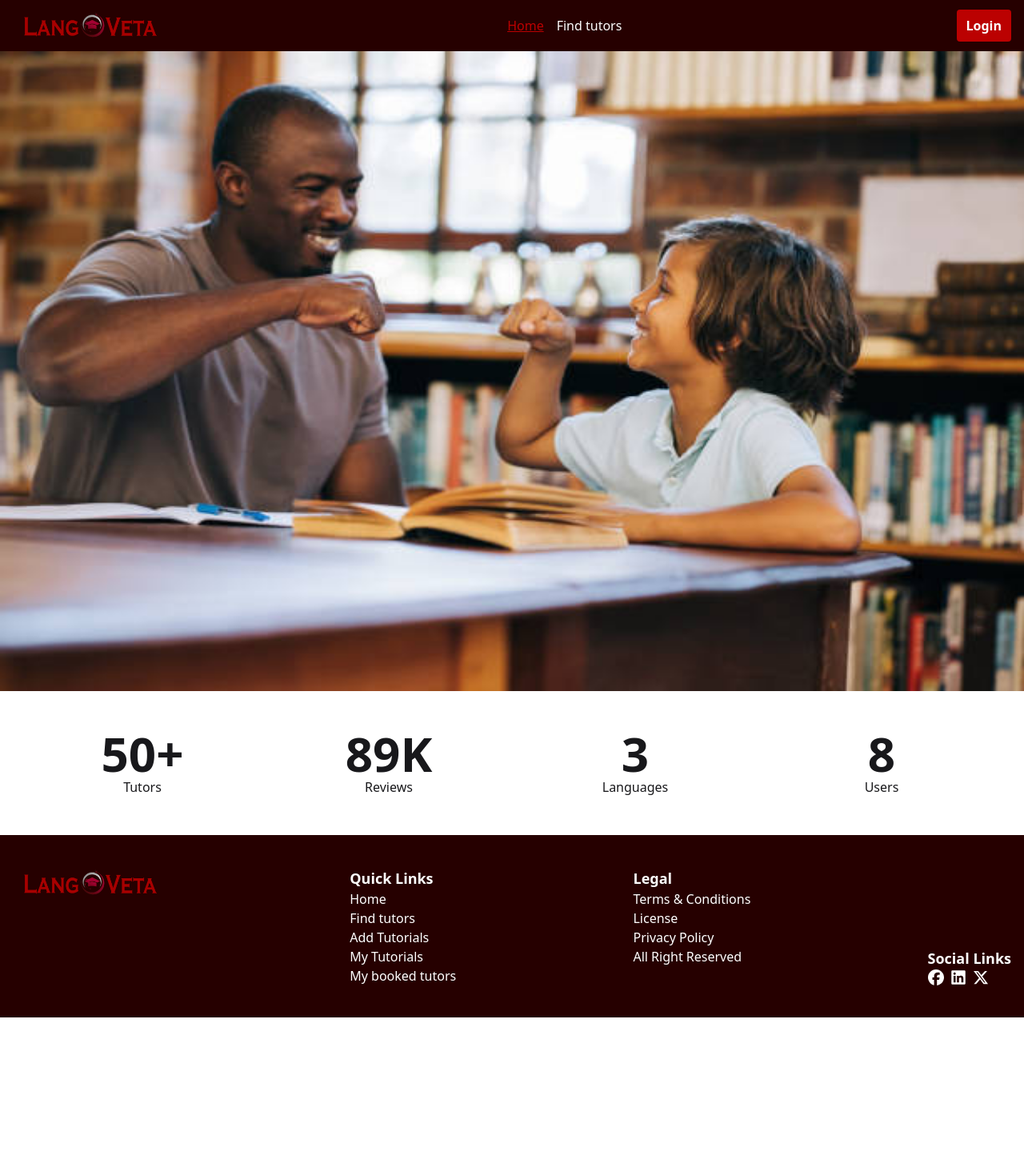
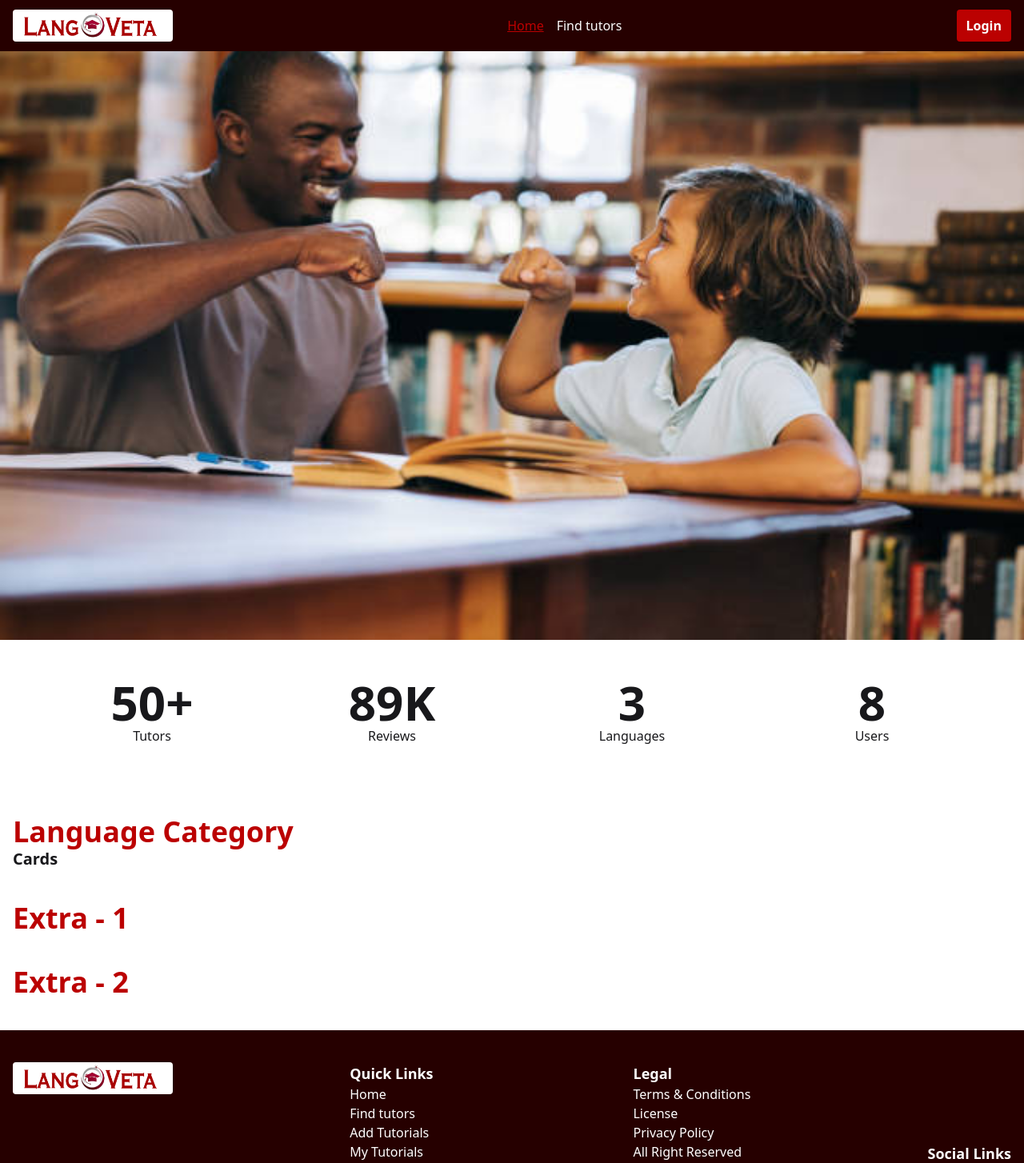
Before and after one commit to MizanRbf/langveta-client, a React (Vite) app: page / in a window 1280 px wide. Shown: the top 1454 px of the page at 80% size. Before the commit the page ends 1272 px from the top, so only its background shows below. Built offline with nearby package versions, Linux system fonts and the light colour scheme; no server answers.

Commit message:
addTutor,myTutorials,myBookedTutors and FindTutors route and component created without details info

```diff
--- /dev/null
+++ b/src/Pages/AddTutorials/AddTutorials.jsx
@@ -0,0 +1,11 @@
+import React from "react";
+
+const AddTutorials = () => {
+  return (
+    <div>
+      <h1>Add Tutorials</h1>
+    </div>
+  );
+};
+
+export default AddTutorials;
--- /dev/null
+++ b/src/Pages/FindTutors/FindTutors.jsx
@@ -0,0 +1,11 @@
+import React from "react";
+
+const FindTutors = () => {
+  return (
+    <div>
+      <h1>Find Tutors</h1>
+    </div>
+  );
+};
+
+export default FindTutors;
--- a/src/Pages/Home/HomePage.jsx
+++ b/src/Pages/Home/HomePage.jsx
@@ -1,12 +1,31 @@
 import React from "react";
 import Banner from "../../Shared/Banner";
 import Stats from "./Stats";
+import LanguageCategory from "./LanguageCategory";
 
 const HomePage = () => {
   return (
     <div className="">
+      {/* Banner Section */}
       <Banner></Banner>
+
+      {/* Stats Section */}
       <Stats></Stats>
+
+      {/* Language Category Section */}
+      <div className="max-w-[1400px] mx-auto px-4 my-10">
+        <h1 className="text-primary">Language Category</h1>
+        <LanguageCategory></LanguageCategory>
+      </div>
+      {/* Extra - 1 */}
+      <div className="max-w-[1400px] mx-auto px-4 my-10">
+        <h1 className="text-primary">Extra - 1</h1>
+      </div>
+
+      {/* Extra - 2 */}
+      <div className="max-w-[1400px] mx-auto px-4 my-10">
+        <h1 className="text-primary">Extra - 2</h1>
+      </div>
     </div>
   );
 };
--- /dev/null
+++ b/src/Pages/Home/LanguageCategory.jsx
@@ -0,0 +1,11 @@
+import React from "react";
+
+const LanguageCategory = () => {
+  return (
+    <div>
+      <h3>Cards</h3>
+    </div>
+  );
+};
+
+export default LanguageCategory;
--- a/src/Pages/Home/Stats.jsx
+++ b/src/Pages/Home/Stats.jsx
@@ -3,7 +3,7 @@ import React from "react";
 const Stats = () => {
   return (
     <section className="p-6 dark:bg-gray-100 dark:text-gray-800">
-      <div className="container mx-auto grid justify-center grid-cols-2 text-center lg:grid-cols-4">
+      <div className="max-w-[1400px] mx-auto px-4 grid justify-center grid-cols-2 text-center lg:grid-cols-4">
         <div className="flex flex-col justify-start m-2 lg:m-6">
           <p className="text-4xl font-bold leading-none lg:text-6xl">50+</p>
           <p className="text-sm sm:text-base">Tutors</p>
--- /dev/null
+++ b/src/Pages/MyBookedTutors/MyBookedTutors.jsx
@@ -0,0 +1,11 @@
+import React from "react";
+
+const MyBookedTutors = () => {
+  return (
+    <div>
+      <h1>My Booked Tutors</h1>
+    </div>
+  );
+};
+
+export default MyBookedTutors;
--- /dev/null
+++ b/src/Pages/MyTutorials/MyTutorials.jsx
@@ -0,0 +1,11 @@
+import React from "react";
+
+const MyTutorials = () => {
+  return (
+    <div>
+      <h1>my Tutorials</h1>
+    </div>
+  );
+};
+
+export default MyTutorials;
--- a/src/Shared/Footer.jsx
+++ b/src/Shared/Footer.jsx
@@ -5,10 +5,14 @@ import { Link } from "react-router";
 const Footer = () => {
   return (
     <div className="bg-secondary text-white py-10">
-      <div className="max-w-[1400px] mx-auto px-4 flex justify-between">
+      <div className="max-w-[1800px] mx-auto px-4 flex justify-between">
         {/* Company Logo */}
         <div>
-          <img className="w-50" src="/assets/logo2.png" alt="" />
+          <img
+            className="w-50 bg-white rounded-sm"
+            src="/assets/logo2.png"
+            alt=""
+          />
         </div>
         {/* Quick Links */}
         <div>
--- a/src/Shared/Navbar.jsx
+++ b/src/Shared/Navbar.jsx
@@ -12,26 +12,30 @@ const Navbar = () => {
       .catch((error) => console.log(error));
   };
   return (
-    <div className="bg-secondary py-3">
+    <div className="bg-secondary py-3 fixed top-0 right-0 left-0">
       <nav className="flex justify-between max-w-[1800px] mx-auto items-center px-4">
         {/* Company Logo */}
         <div>
-          <img className="w-50" src="/assets/logo2.png" alt="" />
+          <img
+            className="w-50 bg-white rounded-sm"
+            src="/assets/logo2.png"
+            alt=""
+          />
         </div>
         {/* NavLinks */}
         <div className="space-x-4 text-white">
           <NavLink to="/">Home</NavLink>
 
-          <NavLink to="/allJobs">Find tutors</NavLink>
+          <NavLink to="/findTutors">Find tutors</NavLink>
 
           {/* For Applicant links. Check roles as well */}
-          {user && <NavLink to="/myApplications">Add Tutorials</NavLink>}
+          {user && <NavLink to="/addTutorials">Add Tutorials</NavLink>}
 
           {/* For Recruiter. Check role as well */}
           {user && (
             <>
-              <NavLink to="/addJob">My Tutorials</NavLink>
-              <NavLink to="/myPostedJobs">My booked tutors</NavLink>
+              <NavLink to="/myTutorials">My Tutorials</NavLink>
+              <NavLink to="/myBookedTutors">My booked tutors</NavLink>
             </>
           )}
         </div>
```
Also changed, not shown: src/Routes/Routes.jsx (+8 -4 lines).
